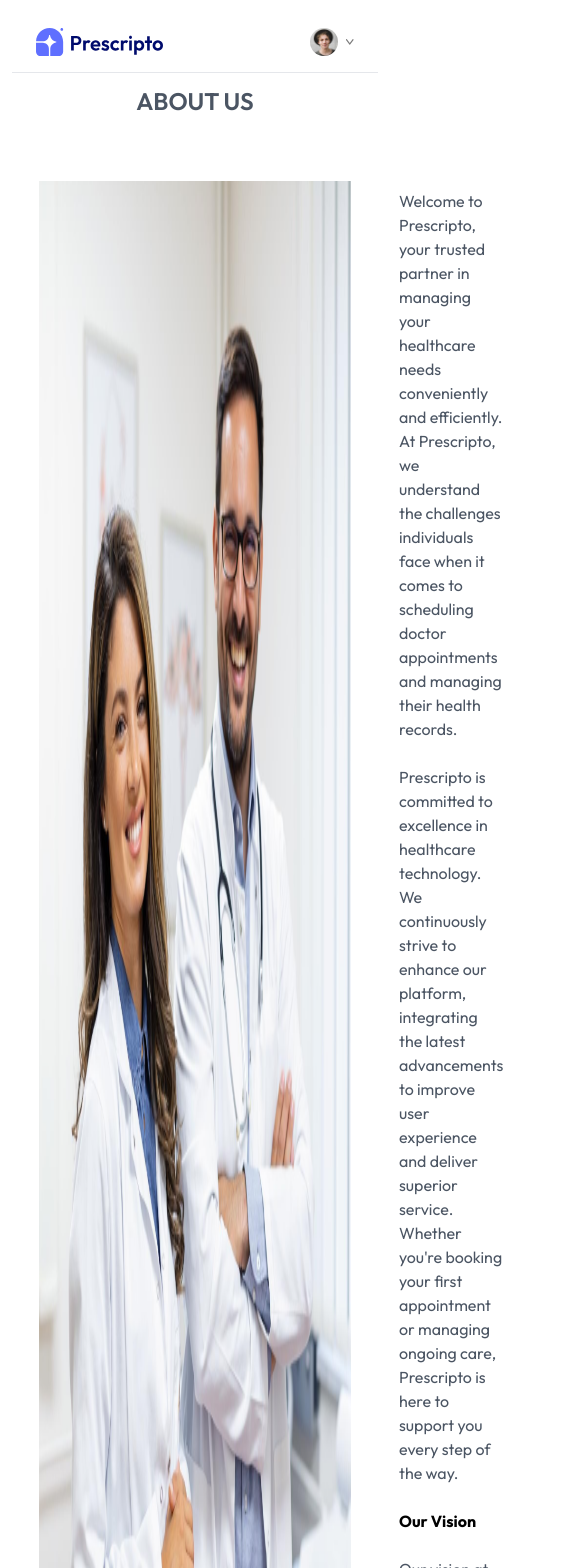
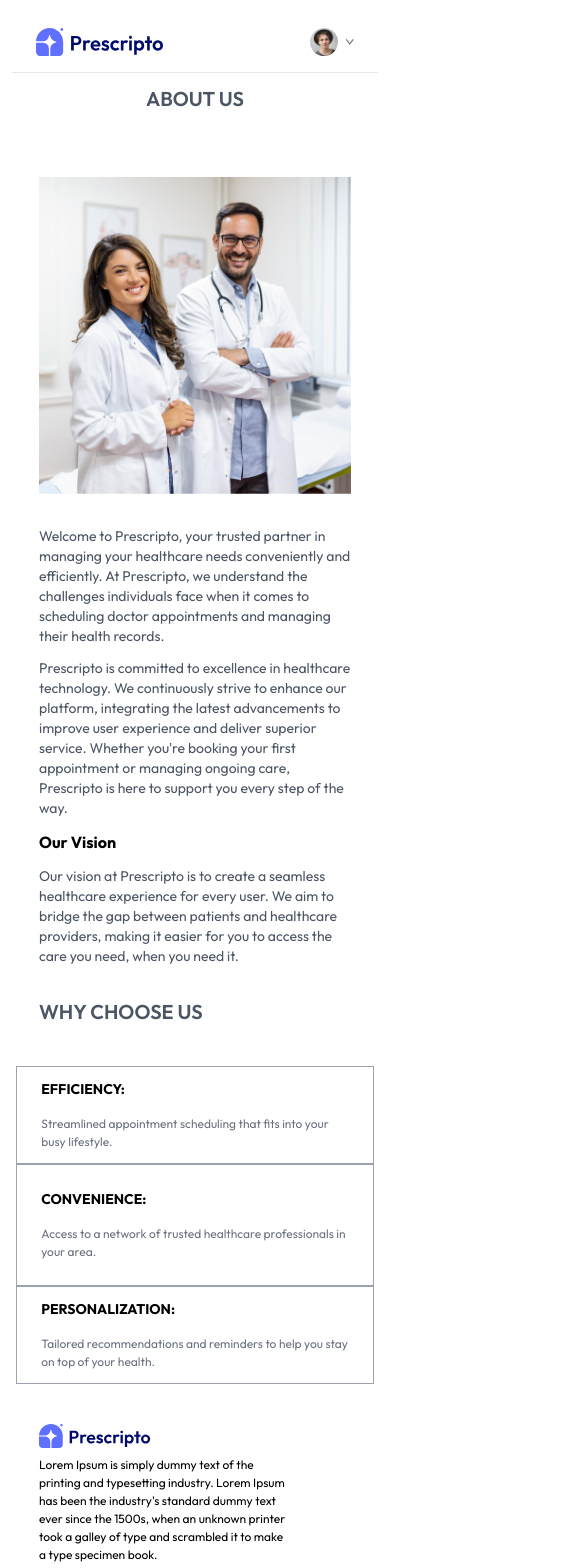
Before and after one commit to RO-shan18/Prescripto-Frontend, a React app: page /About in a window 390 px wide. Shown: the top 1568 px of the page, 585 px wide, since content can reach past the window. Built offline with nearby package versions, Linux system fonts and the light colour scheme; the HTML template or start-up script is replaced by a standard one.

Commit message:
Make responsive to About us page

```diff
--- a/src/pages/About.jsx
+++ b/src/pages/About.jsx
@@ -4,28 +4,28 @@
 const About = () => {
   return (
     <div>
-        <p className='text-center font-semibold text-2xl text-gray-600 mb-16'>ABOUT US</p>
+        <p className='text-center font-semibold text-xl md:text-2xl text-gray-600 mb-16'>ABOUT US</p>
 
-        <div className='flex gap-12 w-4/5 mx-auto'>
-          <img className='w-[340px]' src={assets.about_image} />
+        <div className='flex flex-col md:items-start md:justify-start items-center jusitfy-center md:flex-row lg:gap-12 gap-6 w-4/5 mx-auto'>
+          <img className='w-[350px] md:w-[250px] lg:w-[340px]' src={assets.about_image} />
 
-          <div className='flex flex-col gap-6 mt-2 items-start'>
-            <p className='text-gray-600'>Welcome to Prescripto, your trusted partner in managing your healthcare needs conveniently and efficiently. At Prescripto, we understand the challenges individuals face when it comes to scheduling doctor appointments and managing their health records.</p>
-            <p className='text-gray-600 '>Prescripto is committed to excellence in healthcare technology. We continuously strive to enhance our platform, integrating the latest advancements to improve user experience and deliver superior service. Whether you're booking your first appointment or managing ongoing care, Prescripto is here to support you every step of the way.</p>
+          <div className='flex flex-col gap-3 lg:gap-6 mt-2 items-start'>
+            <p className='text-gray-600 lg:text-lg text-sm'>Welcome to Prescripto, your trusted partner in managing your healthcare needs conveniently and efficiently. At Prescripto, we understand the challenges individuals face when it comes to scheduling doctor appointments and managing their health records.</p>
+            <p className='text-gray-600  lg:text-lg text-sm'>Prescripto is committed to excellence in healthcare technology. We continuously strive to enhance our platform, integrating the latest advancements to improve user experience and deliver superior service. Whether you're booking your first appointment or managing ongoing care, Prescripto is here to support you every step of the way.</p>
             <b>Our Vision</b>
-            <p className='text-gray-600 '>Our vision at Prescripto is to create a seamless healthcare experience for every user. We aim to bridge the gap between patients and healthcare providers, making it easier for you to access the care you need, when you need it.</p>
+            <p className='text-gray-600  lg:text-lg text-sm '>Our vision at Prescripto is to create a seamless healthcare experience for every user. We aim to bridge the gap between patients and healthcare providers, making it easier for you to access the care you need, when you need it.</p>
           </div>
         </div>
 
-        <p className='text-gray-600 text-2xl mt-16 mb-10 font-semibold w-4/5 mx-auto'> WHY CHOOSE US</p>
+        <p className='text-gray-600 text-xl md:text-2xl mt-8 md:mt-16 mb-10 font-semibold w-4/5 mx-auto'> WHY CHOOSE US</p>
 
-        <div className='flex w-11/12 mx-auto'>
-          <div className='flex flex-col border border-gray-400 px-24 py-12 gap-4 hover:bg-primary hover:text-white transition-all duration-500 ease-in-out cursor-pointer'><b>EFFICIENCY:</b>
-          <p className='text-gray-500 '>Streamlined appointment scheduling that fits into your busy lifestyle.</p></div>
-          <div className='flex flex-col border border-gray-400 px-24 py-12 gap-4 hover:bg-primary hover:text-white transition-all duration-500 ease-in-out cursor-pointer'><b>CONVENIENCE:</b>
-          <p className='text-gray-500 '>Access to a network of trusted healthcare professionals in your area.</p></div>
-          <div className='flex flex-col border border-gray-400 px-24 py-12 gap-4 hover:bg-primary hover:text-white transition-all duration-500 ease-in-out cursor-pointer'><b>PERSONALIZATION:</b>
-          <p className='text-gray-500 '>Tailored recommendations and reminders to help you stay on top of your health.</p></div>
+        <div className='flex lg:flex-row flex-col w-11/12 mx-auto'>
+          <div className='flex flex-col border border-gray-400 px-6 py-3 sm:px-12 sm:py-6 md:px-24 md:py-12 gap-4  hover:bg-primary hover:text-white transition-all duration-500 ease-in-out cursor-pointer'><b className='md:text-md text-sm'>EFFICIENCY:</b>
+          <p className='text-gray-500 text-[12px] md:text-sm'>Streamlined appointment scheduling that fits into your busy lifestyle.</p></div>
+          <div className='flex flex-col border border-gray-400 px-6 py-3 sm: px-12sm: py-6 md:px-24 md:py-12 gap-4 hover:bg-primary hover:text-white transition-all duration-500 ease-in-out cursor-pointer'><b className='md:text-md text-sm'>CONVENIENCE:</b>
+          <p className='text-gray-500 text-[12px] md:text-sm'>Access to a network of trusted healthcare professionals in your area.</p></div>
+          <div className='flex flex-col border border-gray-400 px-6 py-3 sm:px-12 sm:py-6 md:px-24 md:py-12 gap-4 hover:bg-primary hover:text-white transition-all duration-500 ease-in-out cursor-pointer'><b className='md:text-md text-sm'>PERSONALIZATION:</b>
+          <p className='text-gray-500 text-[12px] md:text-sm'>Tailored recommendations and reminders to help you stay on top of your health.</p></div>
         </div>
     </div>
   )
```
